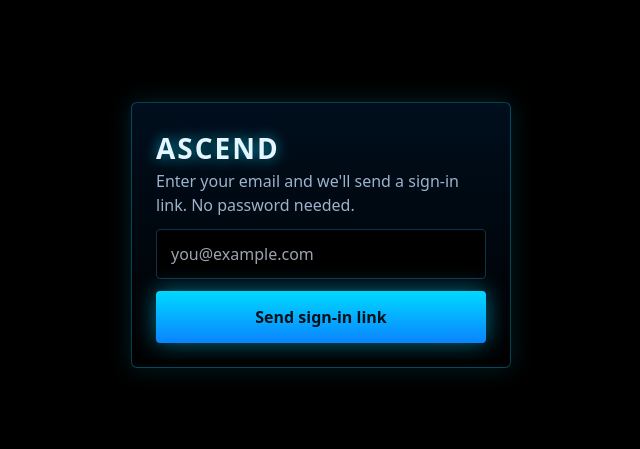
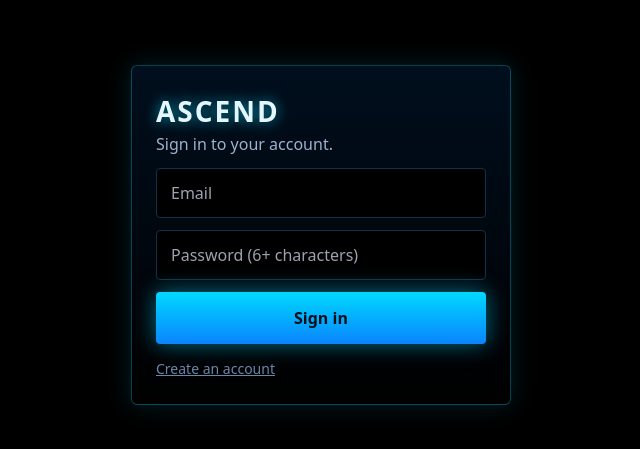
Before and after one commit to SatoruBtd6/ascend, a React (Vite) app: page / in a window 1280 px wide. Shown: the part 165-614 px from the top of the page, without its empty margins (319-959 px from the left). Built offline with nearby package versions, Linux system fonts and the light colour scheme; no server answers.

Commit message:
Update Auth.jsx

```diff
--- a/src/Auth.jsx
+++ b/src/Auth.jsx
@@ -5,13 +5,15 @@ import App from "./App.jsx";
 
 const box = { minHeight: "100vh", background: "#000", color: "#E6F6FF", fontFamily: "system-ui, sans-serif", display: "flex", alignItems: "center", justifyContent: "center", padding: 24 };
 const card = { width: "100%", maxWidth: 380, border: "1px solid rgba(0,217,255,.3)", borderRadius: 6, padding: 24, background: "linear-gradient(180deg, rgba(0,34,70,.42), rgba(0,0,0,.94))", boxShadow: "0 0 24px rgba(0,217,255,.15)" };
-const input = { width: "100%", padding: "12px 14px", borderRadius: 4, border: "1px solid #123148", background: "#000", color: "#E6F6FF", fontSize: 16, marginTop: 12 };
+const input = { width: "100%", boxSizing: "border-box", padding: "12px 14px", borderRadius: 4, border: "1px solid #123148", background: "#000", color: "#E6F6FF", fontSize: 16, marginTop: 12 };
 const btn = { width: "100%", padding: 14, marginTop: 12, borderRadius: 4, border: "none", background: "linear-gradient(180deg,#00D9FF,#0A84FF)", color: "#001018", fontWeight: 800, fontSize: 16, boxShadow: "0 0 22px rgba(0,217,255,.5)" };
+const link = { background: "none", border: "none", color: "#6A86A8", textDecoration: "underline", marginTop: 14, fontSize: 14, padding: 0 };
 
 export default function Auth() {
   const [session, setSession] = useState(undefined);
-  const [email, setEmail] = useState("");
-  const [sent, setSent] = useState(false);
+  const [mode, setMode] = useState("signin");
+  const [email, setEmail] = useState(() => localStorage.getItem("ascend-email") || "");
+  const [pw, setPw] = useState("");
   const [err, setErr] = useState("");
   const [busy, setBusy] = useState(false);
 
@@ -23,31 +25,39 @@ export default function Auth() {
   }, []);
 
   if (!configured) {
-    return <div style={box}><div style={card}><h1 style={{ fontSize: 22, margin: 0 }}>Almost there</h1><p style={{ color: "#9DB2CC", lineHeight: 1.5 }}>Add <code>VITE_SUPABASE_URL</code> and <code>VITE_SUPABASE_ANON_KEY</code> in Vercel (Settings → Environment Variables), then redeploy. See SETUP.md.</p></div></div>;
+    return <div style={box}><div style={card}><h1 style={{ fontSize: 22, margin: 0 }}>Almost there</h1><p style={{ color: "#9DB2CC", lineHeight: 1.5 }}>Add VITE_SUPABASE_URL and VITE_SUPABASE_ANON_KEY in Vercel, then redeploy.</p></div></div>;
   }
   if (session === undefined) return <div style={box}><div style={{ color: "#6A86A8" }}>Loading…</div></div>;
 
   if (!session) {
-    const send = async (e) => {
+    const submit = async (e) => {
       e.preventDefault(); setErr(""); setBusy(true);
-      const { error } = await supabase.auth.signInWithOtp({ email: email.trim(), options: { emailRedirectTo: window.location.origin } });
+      const clean = email.trim().toLowerCase();
+      localStorage.setItem("ascend-email", clean);
+      const { data, error } = mode === "signup"
+        ? await supabase.auth.signUp({ email: clean, password: pw })
+        : await supabase.auth.signInWithPassword({ email: clean, password: pw });
       setBusy(false);
-      if (error) setErr(error.message); else setSent(true);
+      if (error) {
+        const m = error.message;
+        if (/already registered|already exists/i.test(m)) setErr("That email already has an account. Tap \"I already have an account\" and sign in.");
+        else if (/invalid login/i.test(m)) setErr("Wrong email or password. New here? Tap \"Create an account\".");
+        else if (/password/i.test(m)) setErr("Password needs to be at least 6 characters.");
+        else setErr(m);
+      } else if (mode === "signup" && !data.session) {
+        setErr("Account made, but email confirmation is still on in Supabase. Turn off \"Confirm email\" in Authentication → Providers → Email, then sign in.");
+      }
     };
     return (
       <div style={box}>
-        <form style={card} onSubmit={send}>
+        <form style={card} onSubmit={submit}>
           <div style={{ fontSize: 28, fontWeight: 900, letterSpacing: 2, textShadow: "0 0 14px rgba(0,217,255,.7)" }}>ASCEND</div>
-          {sent ? (
-            <p style={{ color: "#9DB2CC", lineHeight: 1.5 }}>Check your email for a sign-in link and tap it on this phone. You'll only need to do this once per device.</p>
-          ) : (
-            <>
-              <p style={{ color: "#9DB2CC", lineHeight: 1.5, marginBottom: 0 }}>Enter your email and we'll send a sign-in link. No password needed.</p>
-              <input style={input} type="email" required placeholder="you@example.com" value={email} onChange={(e) => setEmail(e.target.value)} autoComplete="email" />
-              <button style={{ ...btn, opacity: busy ? 0.6 : 1 }} disabled={busy}>{busy ? "Sending…" : "Send sign-in link"}</button>
-            </>
-          )}
-          {err && <p style={{ color: "#FF4D6D" }}>{err}</p>}
+          <p style={{ color: "#9DB2CC", lineHeight: 1.5, marginBottom: 0 }}>{mode === "signup" ? "Create your account. Use any password you'll remember." : "Sign in to your account."}</p>
+          <input style={input} type="email" required placeholder="Email" value={email} onChange={(e) => setEmail(e.target.value)} autoComplete="email" />
+          <input style={input} type="password" required minLength={6} placeholder="Password (6+ characters)" value={pw} onChange={(e) => setPw(e.target.value)} autoComplete={mode === "signup" ? "new-password" : "current-password"} />
+          <button style={{ ...btn, opacity: busy ? 0.6 : 1 }} disabled={busy}>{busy ? "One sec…" : mode === "signup" ? "Create account" : "Sign in"}</button>
+          <button type="button" style={link} onClick={() => { setErr(""); setMode(mode === "signup" ? "signin" : "signup"); }}>{mode === "signup" ? "I already have an account" : "Create an account"}</button>
+          {err && <p style={{ color: "#FF4D6D", lineHeight: 1.4 }}>{err}</p>}
         </form>
       </div>
     );
```
